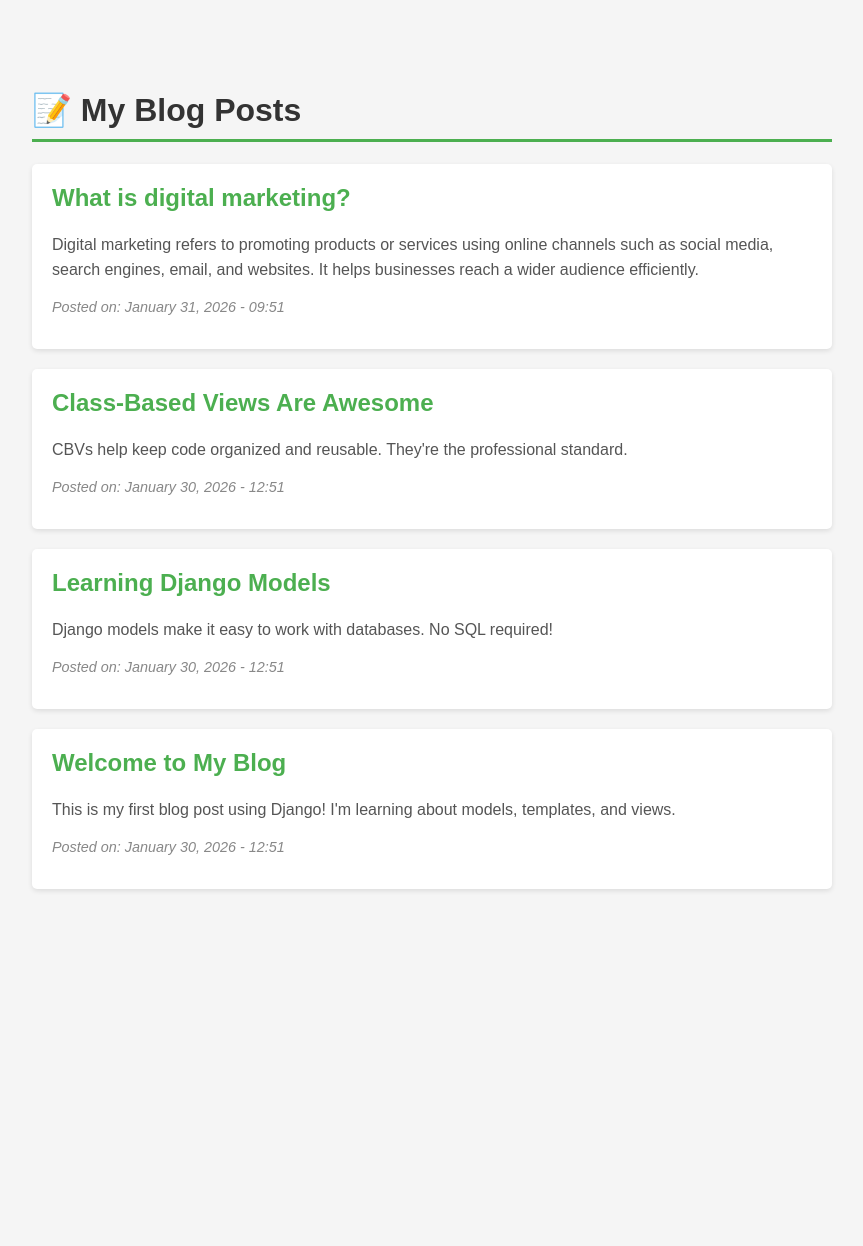
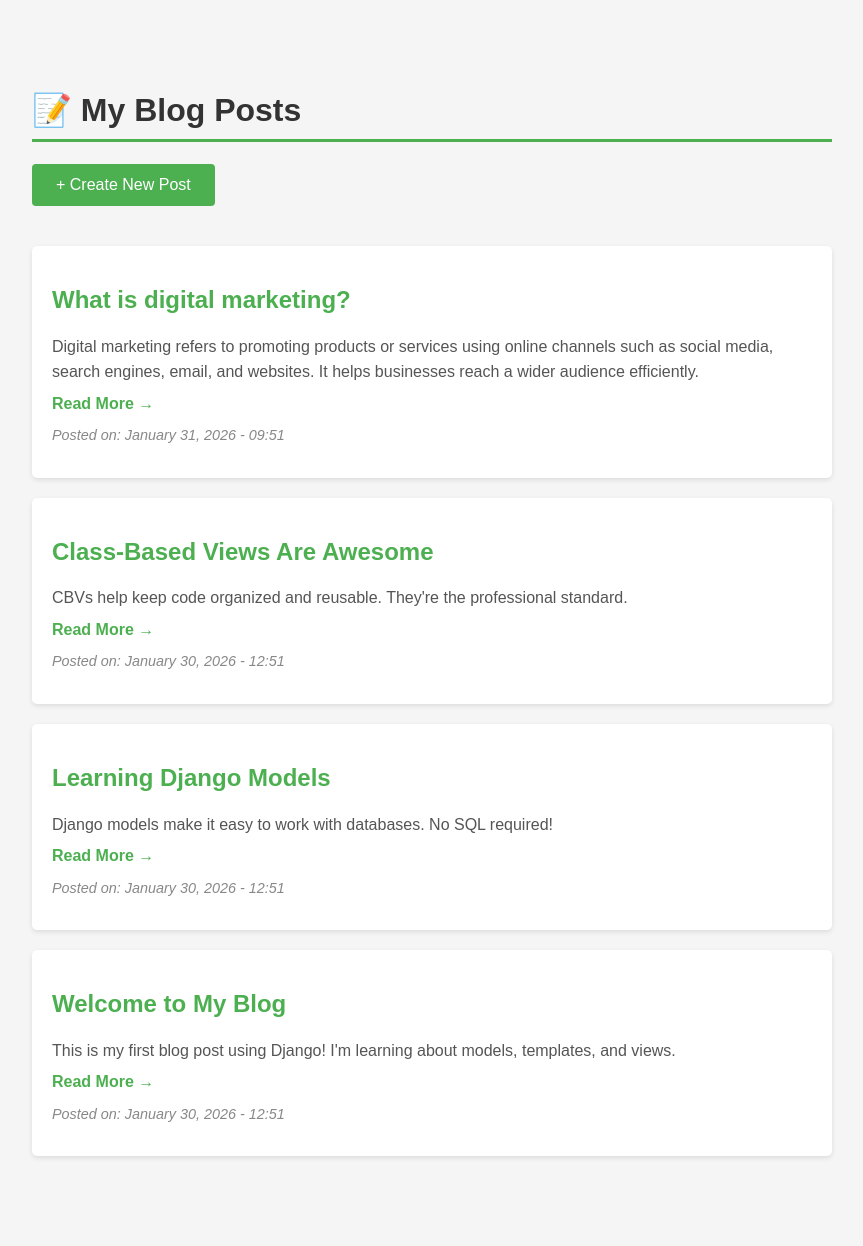
Before and after one commit to NikhilVerma-10/Django_form, a Django app: page /blog/ in a window 1280 px wide. Shown: the whole page, without its empty margins (208-1071 px from the left). Before the commit the page ends 891 px from the top, so only its background shows below. Run offline with Django 5.2, Linux system fonts and the light colour scheme; data comes from the database, SQL or seed files in the repository; both versions use the stored data as it was after the commit.

Commit message:
Task 6: Django Forms & Dynamic URLs - Complete Roadmap completed

```diff
--- a/blog/templates/post_list.html
+++ b/blog/templates/post_list.html
@@ -27,10 +27,28 @@
         .post-title {
             color: #4CAF50;
             margin-top: 0;
+            text-decoration: none;
         }
-        .post-content {
+        .post-title:hover {
+            color: #45a049;
+            text-decoration: underline;
+        }
+        .post-content-preview {
             color: #555;
             line-height: 1.6;
+            max-height: 100px;
+            overflow: hidden;
+            position: relative;
+        }
+        .read-more {
+            color: #4CAF50;
+            text-decoration: none;
+            font-weight: bold;
+            margin-top: 10px;
+            display: inline-block;
+        }
+        .read-more:hover {
+            text-decoration: underline;
         }
         .post-date {
             color: #888;
@@ -42,22 +60,54 @@
             color: #888;
             padding: 40px;
         }
+        .create-btn {
+            background-color: #4CAF50;
+            color: white;
+            padding: 12px 24px;
+            border: none;
+            border-radius: 4px;
+            cursor: pointer;
+            font-size: 16px;
+            text-decoration: none;
+            display: inline-block;
+            margin-bottom: 20px;
+        }
+        .create-btn:hover {
+            background-color: #45a049;
+        }
     </style>
 </head>
 <body>
     <h1>📝 My Blog Posts</h1>
 
+    <a href="{% url 'post_create' %}" class="create-btn">+ Create New Post</a>
+
     {% if all_posts %}
         {% for post in all_posts %}
         <div class="post">
-            <h2 class="post-title">{{ post.title }}</h2>
-            <p class="post-content">{{ post.content }}</p>
+            <!-- Make title clickable with link to detail page -->
+            <h2>
+                <a href="{% url 'post_detail' post.pk %}" class="post-title">
+                    {{ post.title }}
+                </a>
+            </h2>
+
+            <!-- Show preview of content -->
+            <div class="post-content-preview">
+                {{ post.content|truncatewords:30 }}
+            </div>
+
+            <!-- Read More link -->
+            <a href="{% url 'post_detail' post.pk %}" class="read-more">
+                Read More →
+            </a>
+
             <p class="post-date">Posted on: {{ post.created_at|date:"F d, Y - H:i" }}</p>
         </div>
         {% endfor %}
     {% else %}
         <div class="no-posts">
-            <p>No posts yet. Add some posts in the admin panel!</p>
+            <p>No posts yet. Create your first post!</p>
         </div>
     {% endif %}
 </body>
--- a/blog/urls.py
+++ b/blog/urls.py
@@ -1,6 +1,8 @@
 from django.urls import path
-from .views import PostListView
+from .views import PostListView, PostCreateView, PostDetailView
 
 urlpatterns = [
     path('', PostListView.as_view(), name='post_list'),
+    path('create/', PostCreateView.as_view(), name='post_create'),
+    path('<int:pk>/', PostDetailView.as_view(), name='post_detail'),  # NEW!
 ]
--- a/blog/views.py
+++ b/blog/views.py
@@ -1,16 +1,36 @@
-from django.shortcuts import render
+from django.shortcuts import render, redirect, get_object_or_404
 from django.views import View
 from .models import Post
+from .forms import PostForm
 
 class PostListView(View):
     def get(self, request):
-        # Query all posts from database
         all_posts = Post.objects.all()
+        context = {'all_posts': all_posts}
+        return render(request, 'post_list.html', context)
 
-        # Create context dictionary
-        context = {
-            'all_posts': all_posts
-        }
 
-        # Render template with context
-        return render(request, 'post_list.html', context)
+class PostCreateView(View):
+    def get(self, request):
+        form = PostForm()
+        context = {'form': form}
+        return render(request, 'post_create.html', context)
+
+    def post(self, request):
+        form = PostForm(request.POST)
+        if form.is_valid():
+            form.save()
+            return redirect('post_list')
+        context = {'form': form}
+        return render(request, 'post_create.html', context)
+
+
+# NEW: DETAIL VIEW
+class PostDetailView(View):
+    def get(self, request, pk):
+        # Get the specific post by ID (pk = primary key)
+        # If post doesn't exist, show 404 error
+        post = get_object_or_404(Post, pk=pk)
+
+        context = {'post': post}
+        return render(request, 'post_detail.html', context)
```
Also changed, not shown: blog/forms.py (added, +27 -0 lines), blog/templates/post_create.html (added, +115 -0 lines), blog/templates/post_detail.html (added, +82 -0 lines), db.sqlite3.
